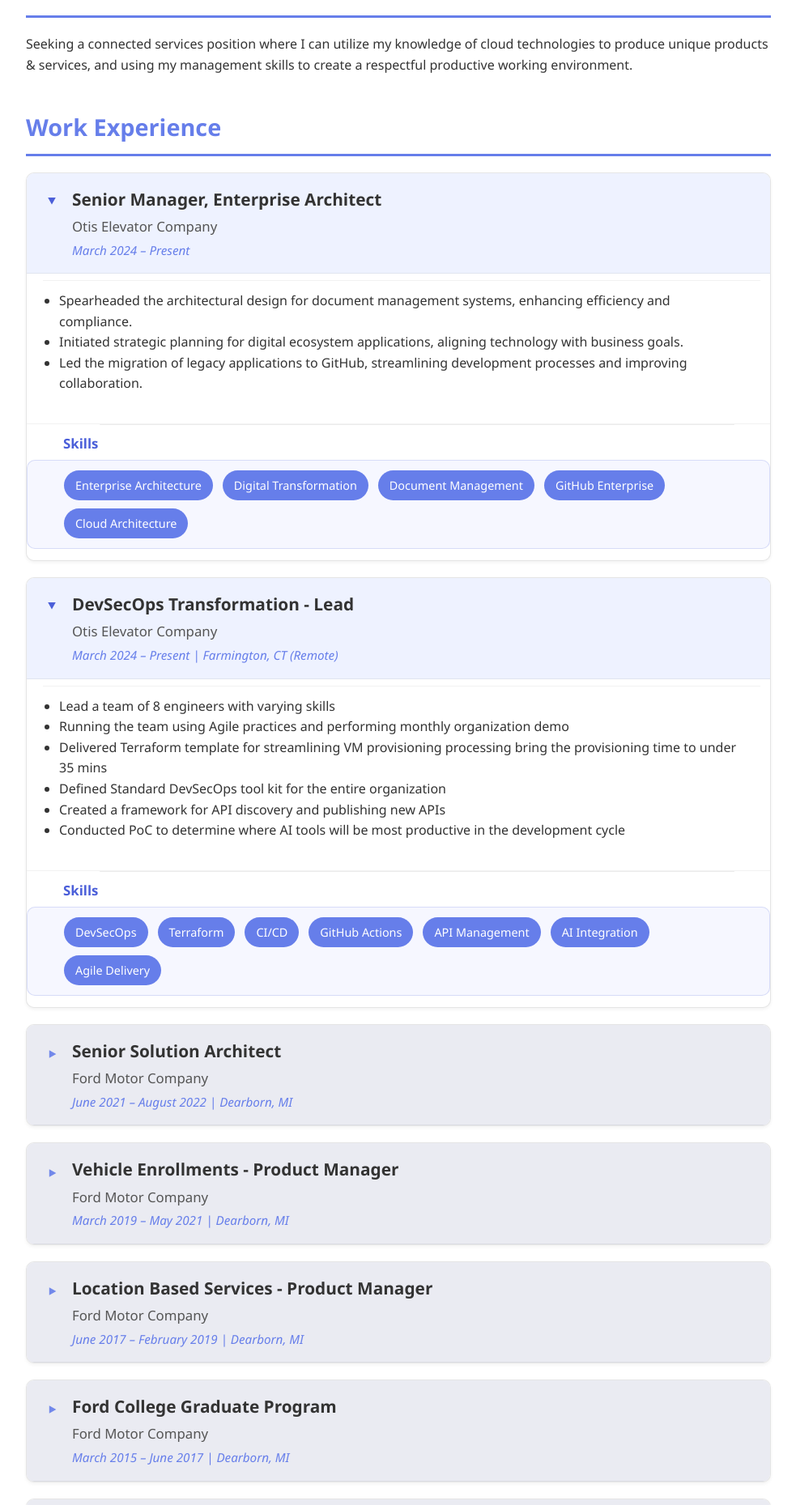
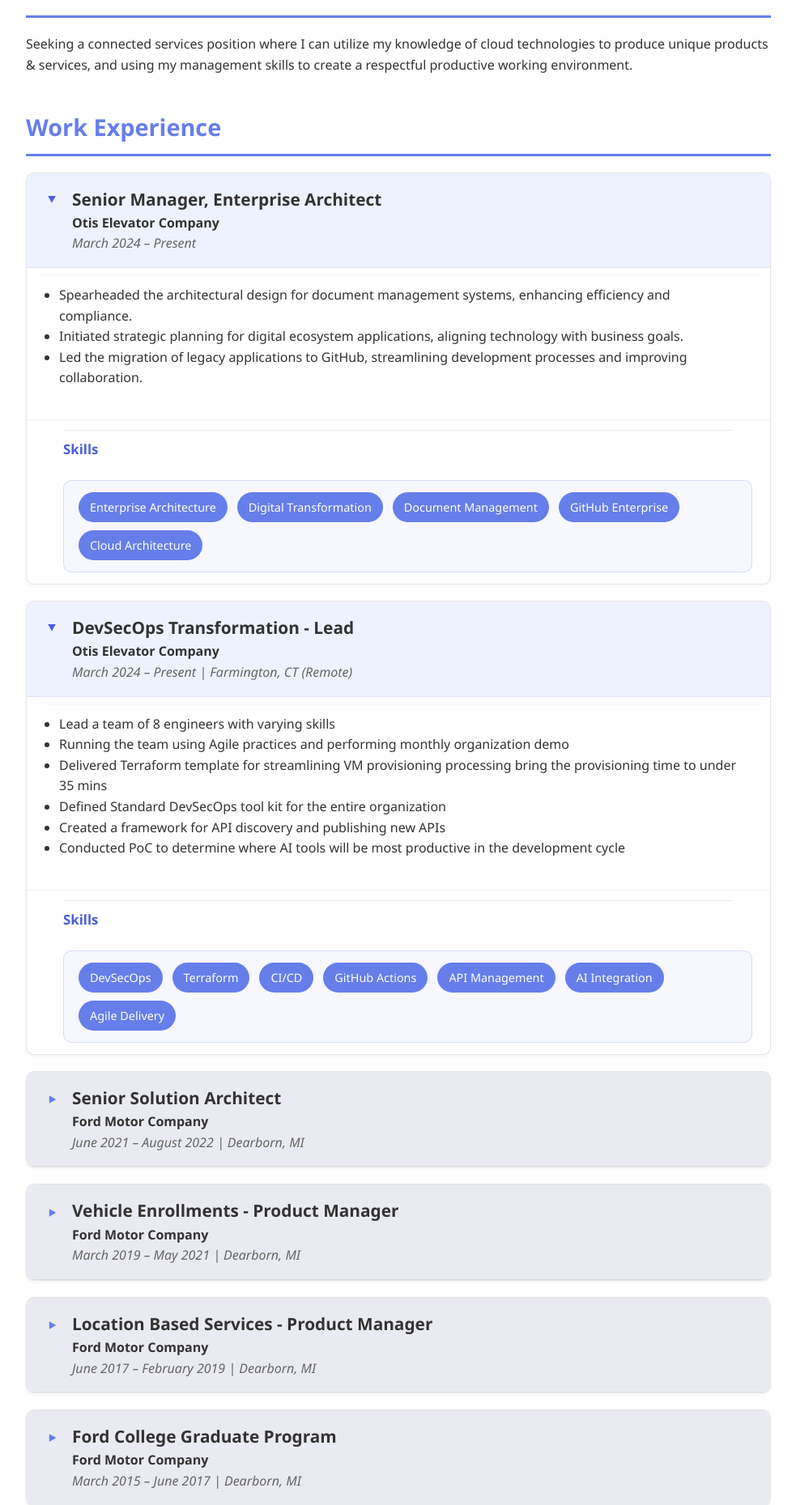
Before and after one commit to r91dua/my-portfolio, a Jekyll site: the page built from index.html, in a window 1280 px wide. Shown: the part 363-2222 px from the top of the page at 81% size, without its empty margins (148-1131 px from the left). Built offline with Jekyll 4.4.1, drawn with Linux system fonts in a browser that asks for light colours.

Commit message:
Update styles.css

```diff
--- a/assets/css/styles.css
+++ b/assets/css/styles.css
@@ -44,7 +44,6 @@ h2 {
   padding-bottom: 10px; border-bottom: 3px solid #667eea;
 }
 
-/* default item spacing */
 .experience-item,
 .education-item,
 .project-item { margin-bottom: 25px; }
@@ -55,11 +54,9 @@ h2 {
 
 .date { color: #666; font-style: italic; margin-bottom: 10px; }
 
-/* global skills styling (outside cards) */
 .skills { display: flex; flex-wrap: wrap; gap: 10px; }
 .skill-tag { background:#667eea; color:#fff; padding:8px 15px; border-radius:20px; font-size:.9em; }
 
-/* list spacing */
 ul { margin-left: 20px; margin-top: 10px; }
 
 /* ========== Footer ========== */
@@ -73,7 +70,7 @@ footer { background:#333; color:#fff; text-align:center; padding:20px; }
 }
 
 /* ===================================================================== */
-/* ========== Shared Collapsible Card Styles (Experience + Education) === */
+/* ========== Collapsible Card (Experience + Education) ================ */
 /* ===================================================================== */
 
 details.experience-item,
@@ -86,7 +83,6 @@ details.education-item {
   overflow: hidden;
 }
 
-/* Header block */
 details.experience-item summary,
 details.education-item summary {
   cursor: pointer;
@@ -95,10 +91,10 @@ details.education-item summary {
   column-gap: 12px;
   align-items: center;
   padding: 16px 20px;
-  list-style: none;
   background-color: #eaebf2;
   border-bottom: 1px solid rgba(0,0,0,0.06);
   transition: background-color 0.2s ease;
+  list-style: none;
 }
 
 details.experience-item summary:hover,
@@ -119,7 +115,6 @@ details.education-item summary > * {
   margin: 0;
 }
 
-/* Arrow icon */
 details.experience-item summary::before,
 details.education-item summary::before {
   content: "▸";
@@ -127,32 +122,16 @@ details.education-item summary::before {
   color: #667eea;
   justify-self: center;
   align-self: center;
-  transition: transform 0.25s ease, color 0.25s ease, opacity 0.25s ease;
-  opacity: 0.9;
+  transition: transform 0.25s ease, color 0.25s ease;
 }
 
 details[open].experience-item summary::before,
 details[open].education-item summary::before {
   transform: rotate(90deg);
   color: #4b5fd9;
-  opacity: 1;
 }
 
-/* Typography inside header */
-details.experience-item h3,
-details.education-item h3 {
-  font-size: 1.3em; color: #333; margin-bottom: 4px;
-}
-details.experience-item h4,
-details.education-item h4 {
-  font-size: 1.05em; font-weight: 500; color: #555; margin-bottom: 3px;
-}
-details.experience-item .date,
-details.education-item .date {
-  color: #667eea; font-style: italic; font-size: 0.95em;
-}
-
-/* Body padding */
+/* Body content */
 details.experience-item > :not(summary),
 details.education-item  > :not(summary) {
   padding: 12px 24px 18px 45px;
@@ -160,14 +139,12 @@ details.education-item  > :not(summary) {
   border-top: 1px solid rgba(0,0,0,0.05);
 }
 
-/* list spacing in cards */
 details.experience-item > ul,
 details.education-item  > ul {
   margin: 8px 12px 16px 20px;
   padding-left: 20px;
 }
 
-/* rotation subheadings */
 details.experience-item h5 {
   font-size: 1.05em;
   color: #444;
@@ -177,7 +154,6 @@ details.experience-item h5 {
   width: 100%;
 }
 
-/* tag pill (for remote/on-site etc) */
 .tag {
   display: inline-block;
   margin-left: 8px;
@@ -190,44 +166,41 @@ details.experience-item h5 {
   vertical-align: middle;
 }
 
-/* open animation */
 details.experience-item[open] > :not(summary),
 details.education-item[open]  > :not(summary) {
   animation: fadeIn 0.25s ease-in-out;
 }
 
 /* ===================================================================== */
-/* ========== Skills Header + Chips (Inside Cards) ===================== */
+/* ========== Skills Header + Tags Styling ============================= */
 /* ===================================================================== */
 
-/* Align Skills header with card body */
-section#experience details.experience-item > .skills-header,
-section#education  details.education-item  > .skills-header {
+/* Skills header — stays inside card body with clean white background */
+.skills-header {
   display: block;
-  margin: 18px 0 10px;
-  padding: 0 22px 0 45px; /* matches card left padding */
+  margin: 20px 0 10px;
+  padding-left: 45px;
   color: #4b5fd9;
   font-weight: 700;
   font-size: 1.05em;
   line-height: 1.25;
 }
 
-/* Divider line before header */
-section#experience details.experience-item ul + .skills-header::before,
-section#education  details.education-item  ul + .skills-header::before {
+/* Divider line between content and skills header */
+.skills-header::before {
   content: "";
   display: block;
   height: 1px;
   background: rgba(0,0,0,0.08);
-  margin: 0 22px 12px 45px;
+  margin: 0 22px 12px 0;
   border-radius: 1px;
 }
 
-/* Skills panel (same padding as body, subtle background) */
-section#experience details.experience-item > .skills,
-section#education  details.education-item  > .skills {
-  padding: 12px 22px 12px 45px;
-  margin: 0 0 14px 0;
+/* Skills container — subtle background, rounded corners */
+details.experience-item > .skills,
+details.education-item > .skills {
+  margin: 0 22px 14px 45px;
+  padding: 14px 18px;
   display: flex;
   flex-wrap: wrap;
   gap: 10px 12px;
@@ -236,9 +209,8 @@ section#education  details.education-item  > .skills {
   border-radius: 10px;
 }
 
-/* Chips (consistent center text, soft tone) */
-section#experience details.experience-item .skill-tag,
-section#education  details.education-item  .skill-tag {
+/* Skill tags */
+.skill-tag {
   display: inline-flex;
   align-items: center;
   justify-content: center;
@@ -251,18 +223,11 @@ section#education  details.education-item  .skill-tag {
   transition: background .15s ease, transform .04s ease;
 }
 
-section#experience details.experience-item .skill-tag:hover,
-section#education  details.education-item  .skill-tag:hover {
-  background: #5a6eea;
-}
-
-section#experience details.experience-item .skill-tag:active,
-section#education  details.education-item  .skill-tag:active {
-  transform: translateY(0.5px);
-}
+.skill-tag:hover { background: #5a6eea; }
+.skill-tag:active { transform: translateY(0.5px); }
 
 /* ===================================================================== */
-/* ========== Animation Keyframes ====================================== */
+/* ========== Animation ================================================ */
 /* ===================================================================== */
 @keyframes fadeIn {
   from { opacity: 0; transform: translateY(-4px); }
```
